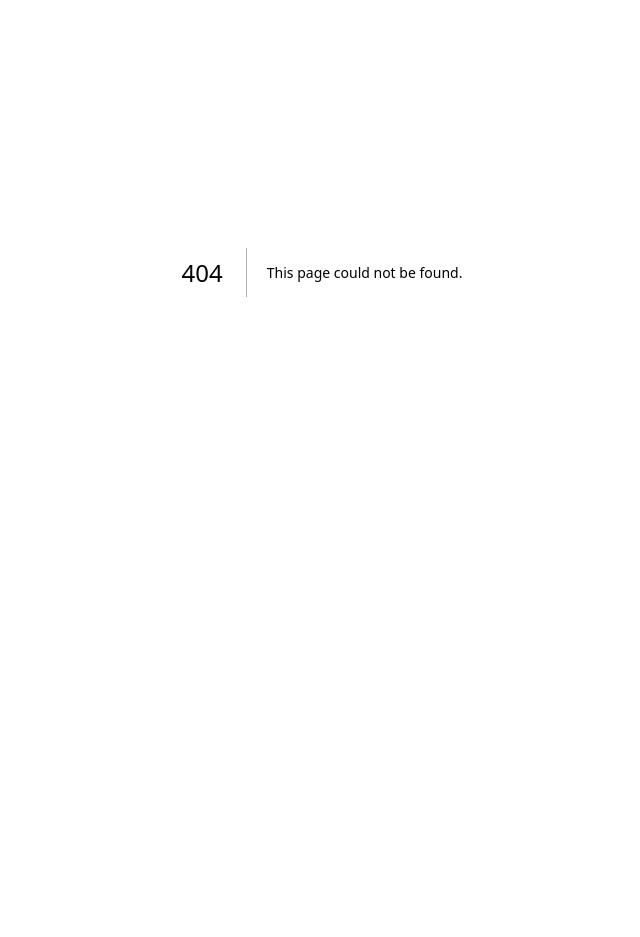
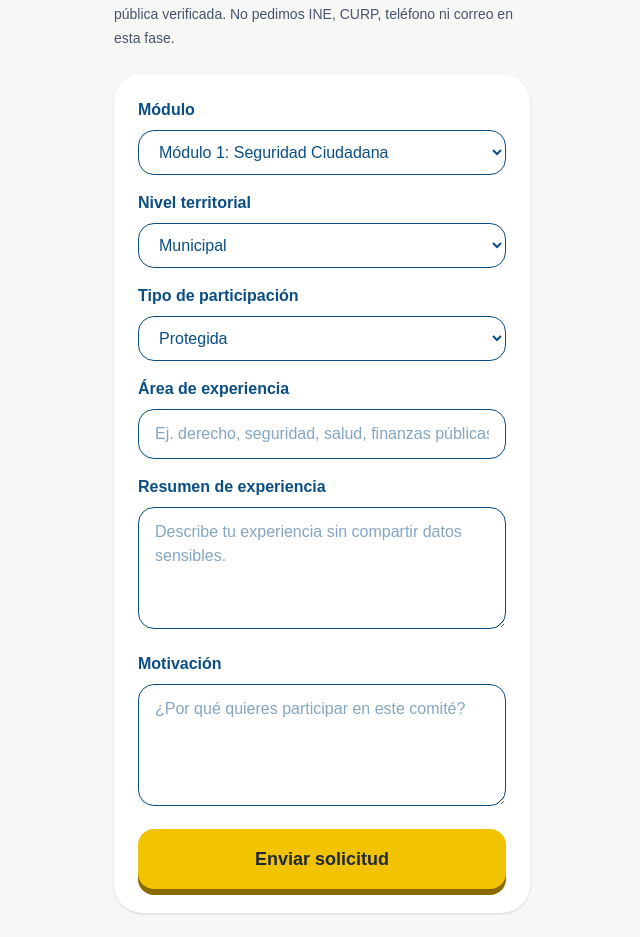
Before and after one commit to TecnocraciaParticipativaMexico/Plataforma, a Next.js app in the folder web/: page /comites/solicitar in a window 1280 px wide. Before the commit this address had no page. Shown: the part 128-1065 px from the top of the page, without its empty margins (318-958 px from the left). Before the commit the page ends 800 px from the top, so only its background shows below. Built offline with nearby package versions, Linux system fonts and the light colour scheme.

Commit message:
Create page.tsx

```diff
--- /dev/null
+++ b/web/app/comites/solicitar/page.tsx
@@ -0,0 +1,170 @@
+"use client";
+
+import Link from "next/link";
+import { useState } from "react";
+
+const modulos = [
+  "Seguridad Ciudadana",
+  "Fiscalía Forense Ciudadana",
+  "Salud Pública",
+  "Educación",
+  "Infraestructura",
+  "Medio Ambiente",
+  "Transparencia",
+  "Auditoría Cívica",
+];
+
+export default function SolicitarComitePage() {
+  const [moduleId, setModuleId] = useState(1);
+  const [level, setLevel] = useState("Municipal");
+  const [participationType, setParticipationType] = useState("Protegida");
+  const [publicName, setPublicName] = useState("");
+  const [expertiseArea, setExpertiseArea] = useState("");
+  const [experienceSummary, setExperienceSummary] = useState("");
+  const [motivation, setMotivation] = useState("");
+  const [result, setResult] = useState<any>(null);
+  const [loading, setLoading] = useState(false);
+
+  async function enviarSolicitud() {
+    setLoading(true);
+    setResult(null);
+
+    let actorHash = localStorage.getItem("actor_hash");
+
+    if (!actorHash) {
+      actorHash = crypto.randomUUID();
+      localStorage.setItem("actor_hash", actorHash);
+    }
+
+    const res = await fetch("/api/comites/solicitudes", {
+      method: "POST",
+      headers: {
+        "Content-Type": "application/json",
+      },
+      body: JSON.stringify({
+        actor_hash: actorHash,
+        module_id: moduleId,
+        module_name: modulos[moduleId - 1],
+        level,
+        participation_type: participationType,
+        public_name: participationType === "Pública verificada" ? publicName : null,
+        expertise_area: expertiseArea,
+        experience_summary: experienceSummary,
+        motivation,
+      }),
+    });
+
+    const data = await res.json();
+    setResult(data);
+    setLoading(false);
+  }
+
+  return (
+    <main className="min-h-screen bg-[#F7F7F5] text-[#0A4E84]">
+      <div className="mx-auto max-w-md px-4 py-6">
+        <Link href="/comites" className="mb-4 inline-block text-sm font-semibold">
+          ← Volver a comités
+        </Link>
+
+        <h1 className="mb-2 text-3xl font-bold">Solicitar participación</h1>
+
+        <p className="mb-6 text-sm leading-6 text-slate-600">
+          Puedes postularte como integrante protegido o como figura pública
+          verificada. No pedimos INE, CURP, teléfono ni correo en esta fase.
+        </p>
+
+        <section className="rounded-[28px] bg-white p-6 shadow-sm">
+          <label className="mb-2 block font-semibold">Módulo</label>
+          <select
+            value={moduleId}
+            onChange={(e) => setModuleId(Number(e.target.value))}
+            className="mb-4 w-full rounded-2xl border px-4 py-3"
+          >
+            {modulos.map((modulo, index) => (
+              <option key={modulo} value={index + 1}>
+                Módulo {index + 1}: {modulo}
+              </option>
+            ))}
+          </select>
+
+          <label className="mb-2 block font-semibold">Nivel territorial</label>
+          <select
+            value={level}
+            onChange={(e) => setLevel(e.target.value)}
+            className="mb-4 w-full rounded-2xl border px-4 py-3"
+          >
+            <option>Municipal</option>
+            <option>Estatal</option>
+            <option>Federal</option>
+          </select>
+
+          <label className="mb-2 block font-semibold">Tipo de participación</label>
+          <select
+            value={participationType}
+            onChange={(e) => setParticipationType(e.target.value)}
+            className="mb-4 w-full rounded-2xl border px-4 py-3"
+          >
+            <option>Protegida</option>
+            <option>Pública verificada</option>
+          </select>
+
+          {participationType === "Pública verificada" && (
+            <>
+              <label className="mb-2 block font-semibold">
+                Nombre público visible
+              </label>
+              <input
+                value={publicName}
+                onChange={(e) => setPublicName(e.target.value)}
+                className="mb-4 w-full rounded-2xl border px-4 py-3"
+                placeholder="Ej. nombre profesional o público"
+              />
+            </>
+          )}
+
+          <label className="mb-2 block font-semibold">Área de experiencia</label>
+          <input
+            value={expertiseArea}
+            onChange={(e) => setExpertiseArea(e.target.value)}
+            className="mb-4 w-full rounded-2xl border px-4 py-3"
+            placeholder="Ej. derecho, seguridad, salud, finanzas públicas"
+          />
+
+          <label className="mb-2 block font-semibold">Resumen de experiencia</label>
+          <textarea
+            value={experienceSummary}
+            onChange={(e) => setExperienceSummary(e.target.value)}
+            className="mb-4 w-full rounded-2xl border px-4 py-3"
+            rows={4}
+            placeholder="Describe tu experiencia sin compartir datos sensibles."
+          />
+
+          <label className="mb-2 block font-semibold">Motivación</label>
+          <textarea
+            value={motivation}
+            onChange={(e) => setMotivation(e.target.value)}
+            className="mb-4 w-full rounded-2xl border px-4 py-3"
+            rows={4}
+            placeholder="¿Por qué quieres participar en este comité?"
+          />
+
+          <button
+            onClick={enviarSolicitud}
+            disabled={loading}
+            className="w-full rounded-2xl bg-[#F2C300] px-4 py-4 text-lg font-bold text-[#1F2937] shadow-[0_6px_0_0_#8B6B00]"
+          >
+            {loading ? "Enviando..." : "Enviar solicitud"}
+          </button>
+
+          {result && (
+            <div className="mt-4 rounded-2xl bg-slate-50 p-4 text-sm">
+              {result.ok
+                ? "✅ Solicitud recibida. En una fase futura será revisada por comité."
+                : `❌ Error: ${result.error}`}
+            </div>
+          )}
+        </section>
+      </div>
+    </main>
+  );
+}
```
